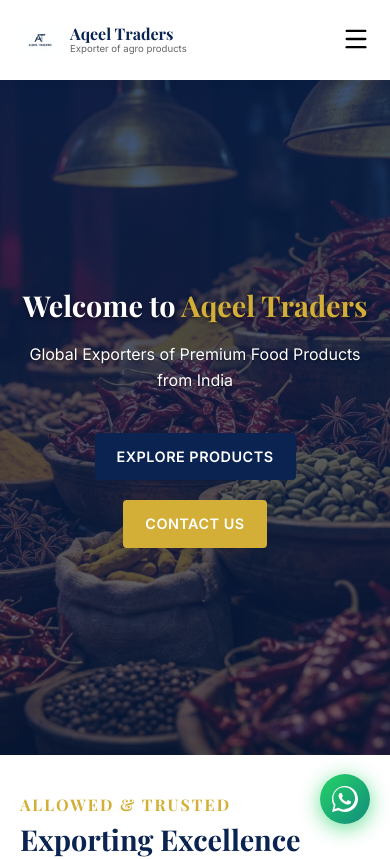
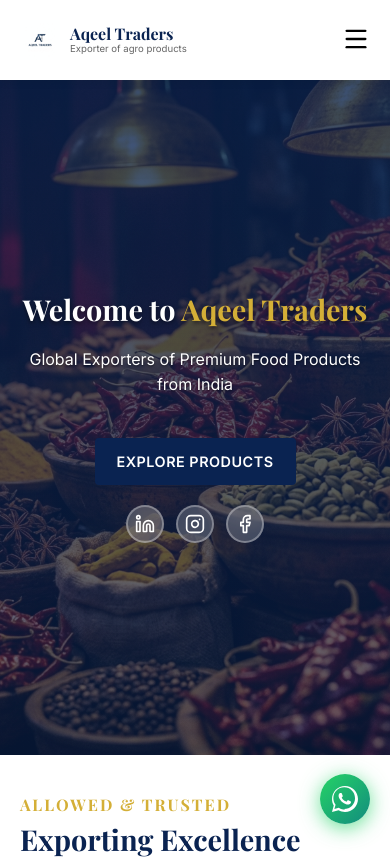
Before and after one commit to siva946/aqeel_traders_2, a React (Vite) app: page / in a window 390 px wide. Shown: the top 859 px of the page. Built offline with nearby package versions, Linux system fonts and the light colour scheme.

Commit message:
social icons used

```diff
--- a/src/components/Footer.jsx
+++ b/src/components/Footer.jsx
@@ -1,6 +1,6 @@
 import React from "react";
 import { Link } from "react-router-dom";
-import { MapPin, Phone, Mail } from "lucide-react";
+import { MapPin, Phone, Mail, Linkedin, Instagram, Facebook } from "lucide-react";
 import { companyInfo } from "../data/data";
 
 const Footer = () => {
@@ -14,6 +14,17 @@
             <p className="footer-description">
               Exporting premium quality Indian food products to the world.
             </p>
+            <div className="footer-social-links">
+              <a href="https://linkedin.com" target="_blank" rel="noopener noreferrer" className="footer-social-icon">
+                <Linkedin size={20} />
+              </a>
+              <a href="https://instagram.com" target="_blank" rel="noopener noreferrer" className="footer-social-icon">
+                <Instagram size={20} />
+              </a>
+              <a href="https://facebook.com" target="_blank" rel="noopener noreferrer" className="footer-social-icon">
+                <Facebook size={20} />
+              </a>
+            </div>
           </div>
 
           <div>
--- a/src/index.css
+++ b/src/index.css
@@ -330,6 +330,30 @@
 .footer-description {
   color: #ccc;
   font-size: 0.9rem;
+  margin-bottom: 20px;
+}
+
+.footer-social-links {
+  display: flex;
+  gap: 12px;
+}
+
+.footer-social-icon {
+  width: 36px;
+  height: 36px;
+  border-radius: 50%;
+  background-color: rgba(212, 175, 55, 0.2);
+  display: flex;
+  align-items: center;
+  justify-content: center;
+  color: var(--color-secondary);
+  transition: all 0.3s ease;
+}
+
+.footer-social-icon:hover {
+  background-color: var(--color-secondary);
+  color: var(--color-primary);
+  transform: translateY(-3px);
 }
 
 .footer-section-title {
@@ -448,9 +472,34 @@
 
 .hero-buttons {
   display: flex;
+  flex-direction: column;
   gap: 20px;
+  align-items: center;
+}
+
+.social-links {
+  display: flex;
+  gap: 15px;
+}
+
+.social-icon {
+  width: 45px;
+  height: 45px;
+  border-radius: 50%;
+  background-color: rgba(255, 255, 255, 0.2);
+  backdrop-filter: blur(10px);
+  display: flex;
+  align-items: center;
   justify-content: center;
-  flex-wrap: wrap;
+  color: #fff;
+  transition: all 0.3s ease;
+  border: 2px solid rgba(255, 255, 255, 0.3);
+}
+
+.social-icon:hover {
+  background-color: var(--color-secondary);
+  border-color: var(--color-secondary);
+  transform: translateY(-3px);
 }
 
 /* Intro Section */
@@ -788,8 +837,9 @@
   border-radius: 50%;
 }
 
-.contact-info-content h4 {
-  margin-bottom: 5px;
+.contact-info-content p {
+  word-break: break-word;
+  overflow-wrap: break-word;
 }
 
 .contact-form {
@@ -873,6 +923,32 @@
   .logo-image {
     width: 40px;
     height: 40px;
+  }
+
+  .social-icon {
+    width: 38px;
+    height: 38px;
+  }
+
+  .social-icon svg {
+    width: 20px;
+    height: 20px;
+  }
+
+  .social-links {
+    gap: 12px;
+  }
+
+  .contact-grid {
+    gap: 40px;
+  }
+
+  .contact-info-content p {
+    font-size: 0.9rem;
+  }
+
+  .contact-form {
+    padding: 25px;
   }
   .hero-title {
     font-size: 1.8rem;
--- a/src/pages/Home.jsx
+++ b/src/pages/Home.jsx
@@ -13,6 +13,9 @@
   MapPin,
   Phone,
   Mail,
+  Linkedin,
+  Instagram,
+  Facebook,
 } from "lucide-react";
 import {
   companyInfo,
@@ -37,9 +40,17 @@
             <Link to="/products" className="btn btn-primary">
               Explore Products
             </Link>
-            <a href="#contact" className="btn">
-              Contact Us
-            </a>
+            <div className="social-links">
+              <a href="https://linkedin.com" target="_blank" rel="noopener noreferrer" className="social-icon">
+                <Linkedin size={24} />
+              </a>
+              <a href="https://instagram.com" target="_blank" rel="noopener noreferrer" className="social-icon">
+                <Instagram size={24} />
+              </a>
+              <a href="https://facebook.com" target="_blank" rel="noopener noreferrer" className="social-icon">
+                <Facebook size={24} />
+              </a>
+            </div>
           </div>
         </div>
       </section>
```
Also changed, not shown: src/pages/Contact.jsx (+0 -11 lines).
